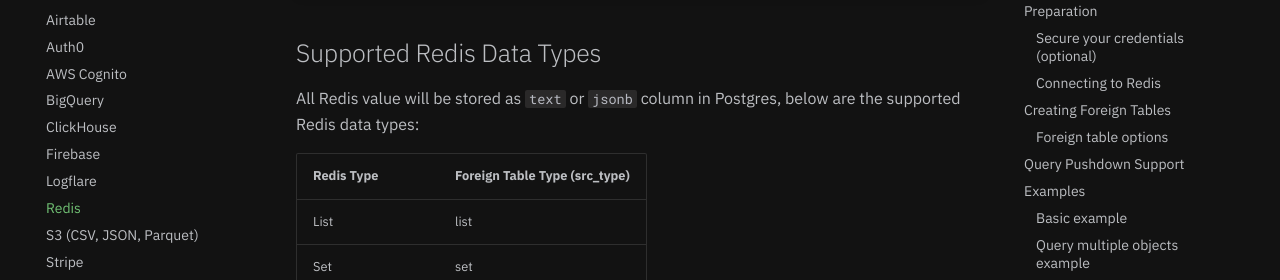
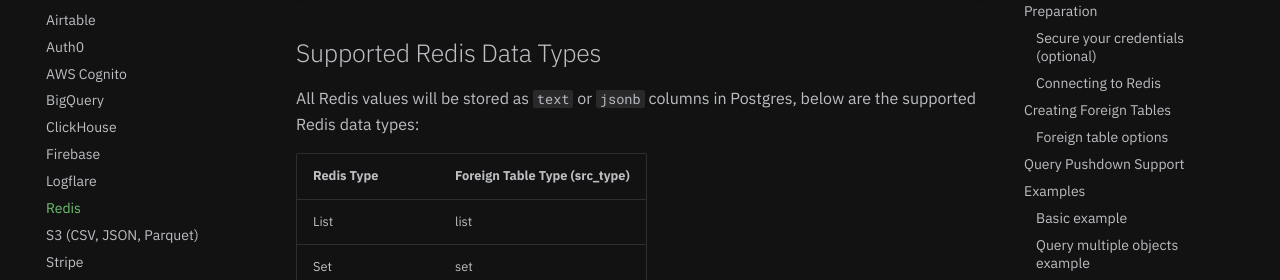
Before and after one commit to supabase/wrappers, an MkDocs documentation site: the page built from docs/catalog/redis.md, in a window 1280 px wide and 900 px high, scrolled down 318 px. Shown: the part 172-452 px from the top of the window. Built offline with MkDocs 1.6.1 and Material for MkDocs 9.7.7, drawn with Linux system fonts in a browser that asks for light colours; comment, search, counter and statistics services are not loaded.

Commit message:
docs: fix spelling

```diff
--- a/docs/catalog/redis.md
+++ b/docs/catalog/redis.md
@@ -19,7 +19,7 @@
 
 ## Supported Redis Data Types
 
-All Redis value will be stored as `text` or `jsonb` column in Postgres, below are the supported Redis data types:
+All Redis values will be stored as `text` or `jsonb` columns in Postgres, below are the supported Redis data types:
 
 | Redis Type          | Foreign Table Type (src_type) |
 | ------------------- | ----------------------------- |
```
